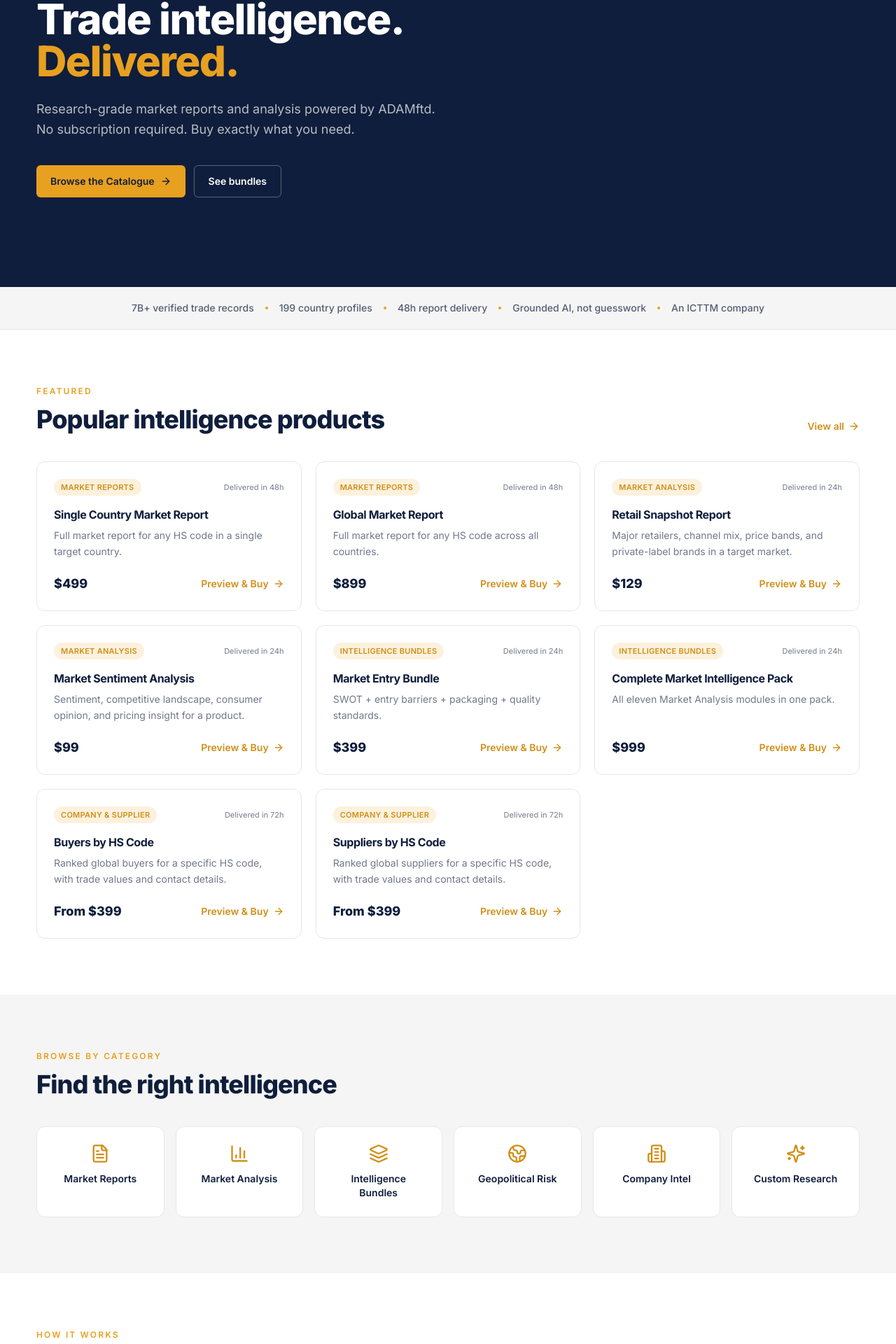
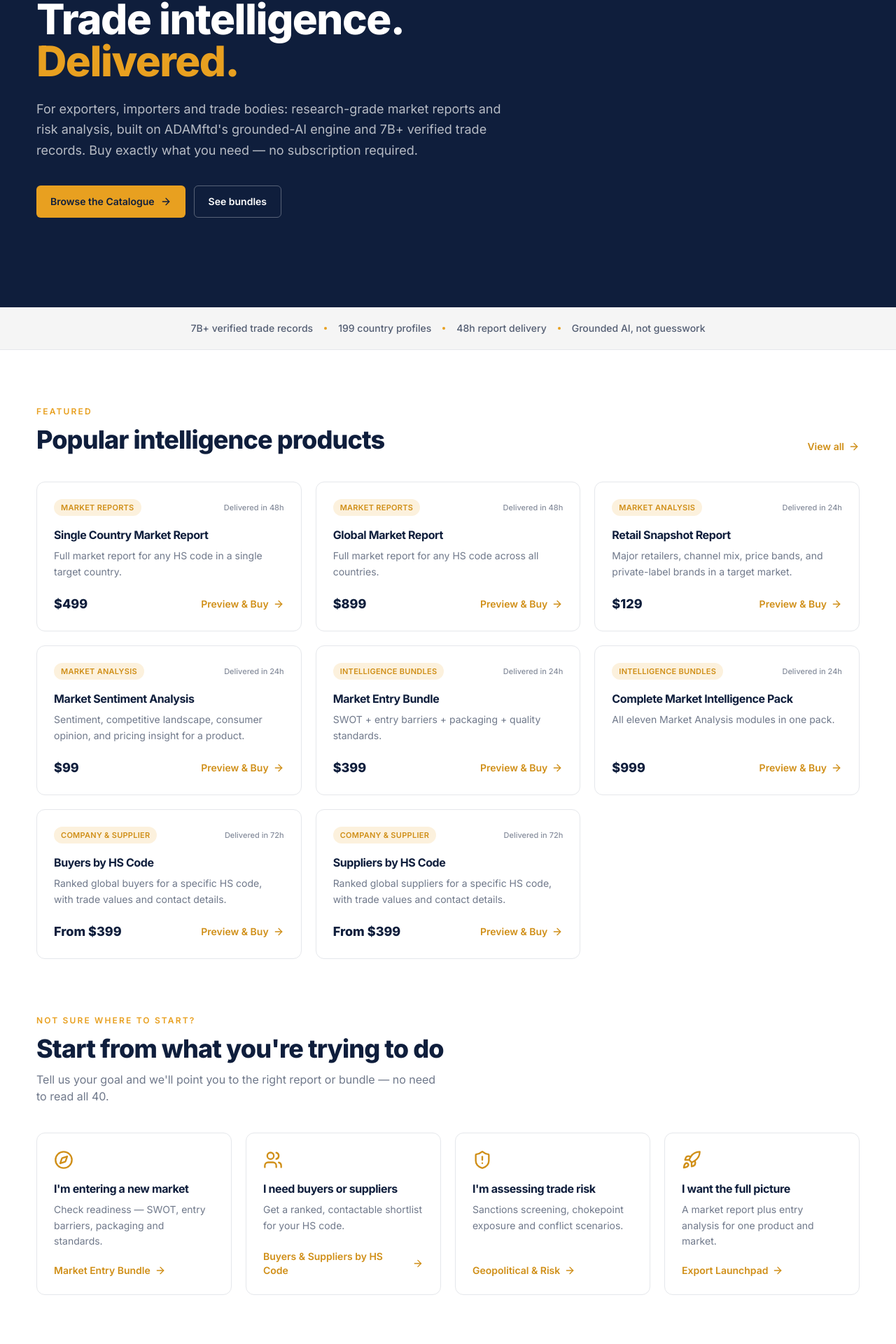
Before and after one commit to Geppix140269/ponte, a Next.js app: page / in a window 1280 px wide. Shown: the part 232-2152 px from the top of the page at 70% size. Built offline with nearby package versions, Linux system fonts and the light colour scheme; no server answers.

Commit message:
Website improvements: SEO/OpenGraph, JSON-LD, messaging, conversion, UX

```diff
--- a/app/about/page.tsx
+++ b/app/about/page.tsx
@@ -1,10 +1,25 @@
 import type { Metadata } from "next";
 import Link from "next/link";
 
+const ABOUT_DESC =
+  "Ponte Trade is an ICTTM company, powered by ADAMftd. We sell research-grade trade intelligence as one-time products — reports, analysis, and risk briefs.";
+
 export const metadata: Metadata = {
   title: "About",
-  description:
-    "Ponte Trade is an ICTTM company, powered by ADAMftd. We sell research-grade trade intelligence as one-time products — reports, analysis, and risk briefs.",
+  description: ABOUT_DESC,
+  alternates: { canonical: "/about" },
+  openGraph: {
+    title: "About — Ponte Trade",
+    description: ABOUT_DESC,
+    url: "/about",
+    siteName: "Ponte Trade",
+    type: "website",
+  },
+  twitter: {
+    card: "summary_large_image",
+    title: "About — Ponte Trade",
+    description: ABOUT_DESC,
+  },
 };
 
 const principles = [
--- a/app/catalogue/page.tsx
+++ b/app/catalogue/page.tsx
@@ -1,10 +1,25 @@
 import type { Metadata } from "next";
 import CatalogueBrowser from "@/components/CatalogueBrowser";
 
+const CATALOGUE_DESC =
+  "Browse the full Ponte Trade catalogue — market reports, analysis modules, bundles, geopolitical risk, country and company intelligence.";
+
 export const metadata: Metadata = {
   title: "Catalogue",
-  description:
-    "Browse the full Ponte Trade catalogue — market reports, analysis modules, bundles, geopolitical risk, country and company intelligence.",
+  description: CATALOGUE_DESC,
+  alternates: { canonical: "/catalogue" },
+  openGraph: {
+    title: "Catalogue — Ponte Trade",
+    description: CATALOGUE_DESC,
+    url: "/catalogue",
+    siteName: "Ponte Trade",
+    type: "website",
+  },
+  twitter: {
+    card: "summary_large_image",
+    title: "Catalogue — Ponte Trade",
+    description: CATALOGUE_DESC,
+  },
 };
 
 export default function CataloguePage() {
--- a/app/category/[slug]/page.tsx
+++ b/app/category/[slug]/page.tsx
@@ -14,9 +14,25 @@
 }): Metadata {
   const category = getCategory(params.slug);
   if (!category) return { title: "Category" };
+
+  const path = `/category/${category.slug}`;
+  const ogTitle = `${category.name} — Ponte Trade`;
   return {
     title: category.name,
     description: category.description,
+    alternates: { canonical: path },
+    openGraph: {
+      title: ogTitle,
+      description: category.description,
+      url: path,
+      siteName: "Ponte Trade",
+      type: "website",
+    },
+    twitter: {
+      card: "summary_large_image",
+      title: ogTitle,
+      description: category.description,
+    },
   };
 }
 
--- a/app/page.tsx
+++ b/app/page.tsx
@@ -8,6 +8,13 @@
   Building2,
   Sparkles,
   Lock,
+  Compass,
+  Users,
+  ShieldAlert,
+  Rocket,
+  FileSearch,
+  ShieldCheck,
+  BadgeCheck,
 } from "lucide-react";
 import ProductCard from "@/components/ProductCard";
 import NewsletterSignup from "@/components/NewsletterSignup";
@@ -18,16 +25,68 @@
   "199 country profiles",
   "48h report delivery",
   "Grounded AI, not guesswork",
-  "An ICTTM company",
 ];
 
+// Category names match lib/catalogue.ts CATEGORIES exactly — keep them in sync.
 const browse = [
   { slug: "market-reports", name: "Market Reports", icon: FileText },
   { slug: "analysis", name: "Market Analysis", icon: BarChart3 },
   { slug: "bundles", name: "Intelligence Bundles", icon: Layers },
-  { slug: "geopolitical", name: "Geopolitical Risk", icon: Globe2 },
-  { slug: "company-supplier", name: "Company Intel", icon: Building2 },
+  { slug: "geopolitical", name: "Geopolitical & Risk", icon: Globe2 },
+  { slug: "company-supplier", name: "Company & Supplier", icon: Building2 },
   { slug: "custom-research", name: "Custom Research", icon: Sparkles },
+];
+
+// Guided entry points — turns 40 SKUs into a "start from your goal" choice.
+const useCases = [
+  {
+    icon: Compass,
+    title: "I'm entering a new market",
+    body: "Check readiness — SWOT, entry barriers, packaging and standards.",
+    href: "/product/market-entry-bundle",
+    cta: "Market Entry Bundle",
+  },
+  {
+    icon: Users,
+    title: "I need buyers or suppliers",
+    body: "Get a ranked, contactable shortlist for your HS code.",
+    href: "/product/buyers-by-hs-code",
+    cta: "Buyers & Suppliers by HS Code",
+  },
+  {
+    icon: ShieldAlert,
+    title: "I'm assessing trade risk",
+    body: "Sanctions screening, chokepoint exposure and conflict scenarios.",
+    href: "/category/geopolitical",
+    cta: "Geopolitical & Risk",
+  },
+  {
+    icon: Rocket,
+    title: "I want the full picture",
+    body: "A market report plus entry analysis for one product and market.",
+    href: "/product/export-launchpad",
+    cta: "Export Launchpad",
+  },
+];
+
+// Factual authority signals. NOTE FOR MARKETING: once real customer quotes
+// are available, add a testimonials section here (name, role, company).
+const trustPoints = [
+  {
+    icon: FileSearch,
+    title: "Verified against official sources",
+    body: "Every report is cross-checked against UN Comtrade, the World Bank, WTO, Eurostat, ITC and EU Taxud.",
+  },
+  {
+    icon: ShieldCheck,
+    title: "Grounded AI, with human QA",
+    body: "Built on the ADAMftd engine and 7B+ verified trade records, then manually quality-checked before delivery.",
+  },
+  {
+    icon: BadgeCheck,
+    title: "Backed by ICTTM",
+    body: "Ponte Trade is owned by the International Centre for Trade Transparency — the UK group behind ADAMftd.",
+  },
 ];
 
 const steps = [
@@ -49,9 +108,11 @@
             Trade intelligence.{" "}
             <span className="text-gold">Delivered.</span>
           </h1>
-          <p className="mt-6 max-w-xl text-lg leading-relaxed text-white/70">
-            Research-grade market reports and analysis powered by ADAMftd. No
-            subscription required. Buy exactly what you need.
+          <p className="mt-6 max-w-2xl text-lg leading-relaxed text-white/70">
+            For exporters, importers and trade bodies: research-grade market
+            reports and risk analysis, built on ADAMftd&apos;s grounded-AI
+            engine and 7B+ verified trade records. Buy exactly what you need —
+            no subscription required.
           </p>
           <div className="mt-9 flex flex-col gap-3 sm:flex-row">
             <Link href="/catalogue" className="btn-gold">
@@ -94,6 +155,44 @@
             {featured.map((p) => (
               <ProductCard key={p.sku} product={p} />
             ))}
+          </div>
+        </div>
+      </section>
+
+      {/* Start from your goal — guided recommender */}
+      <section className="bg-white pb-20">
+        <div className="container-px">
+          <p className="eyebrow">Not sure where to start?</p>
+          <h2 className="mt-3 text-3xl font-extrabold sm:text-4xl">
+            Start from what you&apos;re trying to do
+          </h2>
+          <p className="mt-3 max-w-xl text-navy/60">
+            Tell us your goal and we&apos;ll point you to the right report or
+            bundle — no need to read all 40.
+          </p>
+          <div className="mt-10 grid grid-cols-1 gap-5 sm:grid-cols-2 lg:grid-cols-4">
+            {useCases.map((u) => {
+              const Icon = u.icon;
+              return (
+                <Link
+                  key={u.title}
+                  href={u.href}
+                  className="card group p-6"
+                >
+                  <Icon className="h-7 w-7 text-gold-600" />
+                  <h3 className="mt-4 text-base font-bold leading-snug text-navy">
+                    {u.title}
+                  </h3>
+                  <p className="mt-2 flex-1 text-sm leading-relaxed text-navy/60">
+                    {u.body}
+                  </p>
+                  <span className="mt-5 inline-flex items-center gap-1.5 text-sm font-semibold text-gold-600 transition-colors group-hover:text-navy">
+                    {u.cta}
+                    <ArrowRight className="h-4 w-4" />
+                  </span>
+                </Link>
+              );
+            })}
           </div>
         </div>
       </section>
@@ -142,6 +241,35 @@
         </div>
       </section>
 
+      {/* Why buyers trust Ponte */}
+      <section className="bg-mist py-20">
+        <div className="container-px">
+          <p className="eyebrow">Why buyers trust Ponte Trade</p>
+          <h2 className="mt-3 text-3xl font-extrabold sm:text-4xl">
+            Intelligence you can stand behind
+          </h2>
+          <div className="mt-10 grid grid-cols-1 gap-6 md:grid-cols-3">
+            {trustPoints.map((t) => {
+              const Icon = t.icon;
+              return (
+                <div
+                  key={t.title}
+                  className="rounded-xl border border-line bg-white p-6"
+                >
+                  <Icon className="h-7 w-7 text-gold-600" />
+                  <h3 className="mt-4 text-base font-bold text-navy">
+                    {t.title}
+                  </h3>
+                  <p className="mt-2 text-sm leading-relaxed text-navy/60">
+                    {t.body}
+                  </p>
+                </div>
+              );
+            })}
+          </div>
+        </div>
+      </section>
+
       {/* Sample preview CTA */}
       <section className="bg-navy py-20">
         <div className="container-px grid grid-cols-1 items-center gap-12 lg:grid-cols-2">
@@ -172,8 +300,8 @@
             </h2>
             <p className="mt-4 max-w-md text-white/70">
               Every product shows free preview pages. Read the structure, the
-              charts, and the methodology — then unlock the full watermarked
-              report with one payment.
+              charts, and the methodology — then unlock the full report,
+              licensed to you, with one payment.
             </p>
             <Link href="/product/single-country-market-report" className="btn-gold mt-7">
               View a sample report <ArrowRight className="h-4 w-4" />
@@ -189,8 +317,10 @@
             <h2 className="text-2xl font-extrabold text-white sm:text-3xl">
               Stay ahead of global trade shifts
             </h2>
-            <p className="mt-2 text-white/60">
-              Weekly intelligence: chokepoint alerts, tender wins, policy changes. $29/mo.
+            <p className="mt-2 max-w-lg text-white/60">
+              Weekly intelligence: chokepoint alerts, tender wins, policy
+              changes. An optional $29/mo subscription — every report in the
+              catalogue stays a one-time purchase.
             </p>
           </div>
           <NewsletterSignup />
--- a/components/SiteFooter.tsx
+++ b/components/SiteFooter.tsx
@@ -69,7 +69,7 @@
                 </a>
               </li>
               <li>Secure payment via Stripe</li>
-              <li>Watermarked PDF delivery</li>
+              <li>Licensed PDF delivery, watermarked to you</li>
             </ul>
           </div>
         </div>
--- a/components/SiteHeader.tsx
+++ b/components/SiteHeader.tsx
@@ -7,10 +7,12 @@
 import Logo from "@/components/Logo";
 import { useCart } from "@/lib/cart-store";
 
+// Labels match lib/catalogue.ts CATEGORIES names so naming stays consistent
+// across the header, homepage tiles and footer.
 const navLinks = [
   { href: "/catalogue", label: "Catalogue" },
-  { href: "/category/bundles", label: "Bundles" },
-  { href: "/category/geopolitical", label: "Geopolitical" },
+  { href: "/category/bundles", label: "Intelligence Bundles" },
+  { href: "/category/geopolitical", label: "Geopolitical & Risk" },
   { href: "/about", label: "About" },
 ];
 
```
Also changed, not shown: app/layout.tsx (+31 -0 lines), app/product/[slug]/page.tsx (+42 -0 lines), components/ProductBuyPanel.tsx (+13 -4 lines), 3 other files (tests, documents, lock files or other folders).
